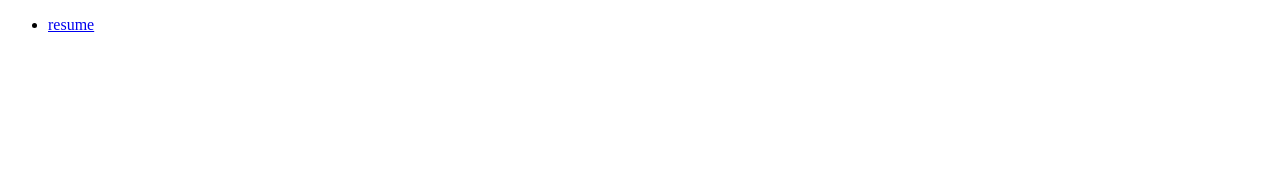
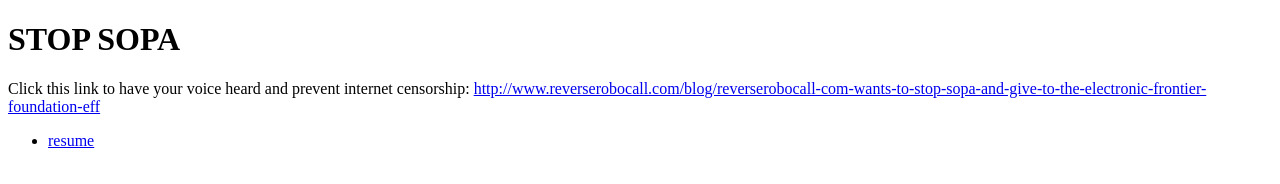
Before and after one commit to dhoss/dhossdotnet, a plain HTML site: page index.html in a window 1280 px wide. Drawn offline with Linux system fonts and the light colour scheme.

Commit message:
updated index with sopa link

```diff
--- a/index.html
+++ b/index.html
@@ -18,6 +18,10 @@
 	<title>dhoss.net</title>
 </head>
 <body>
+	<h1>STOP SOPA</h1>
+	<div>
+		<p>Click this link to have your voice heard and prevent internet censorship: <a href="http://www.reverserobocall.com/blog/reverserobocall-com-wants-to-stop-sopa-and-give-to-the-electronic-frontier-foundation-eff">http://www.reverserobocall.com/blog/reverserobocall-com-wants-to-stop-sopa-and-give-to-the-electronic-frontier-foundation-eff</a></p>
+	</div>
 <ul>
 	<li><a href="resume/">resume</a></li>
 </ul>
```
